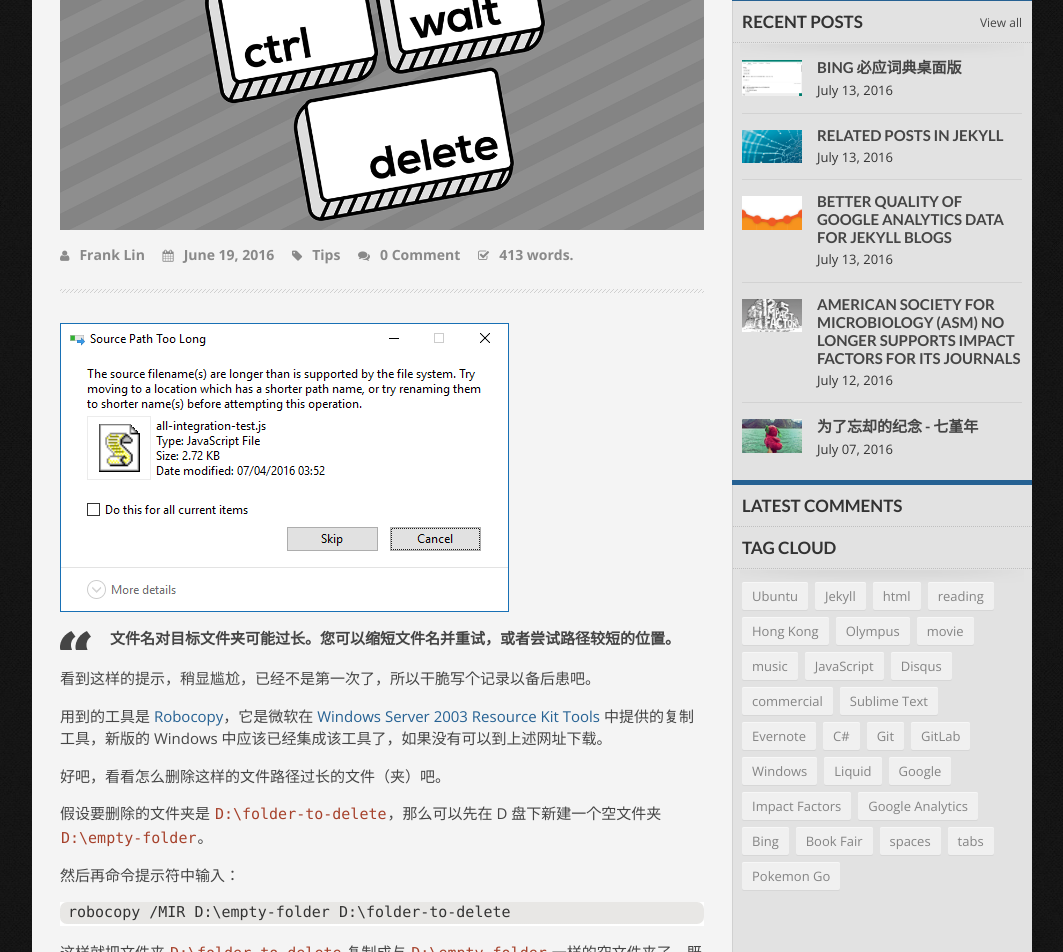
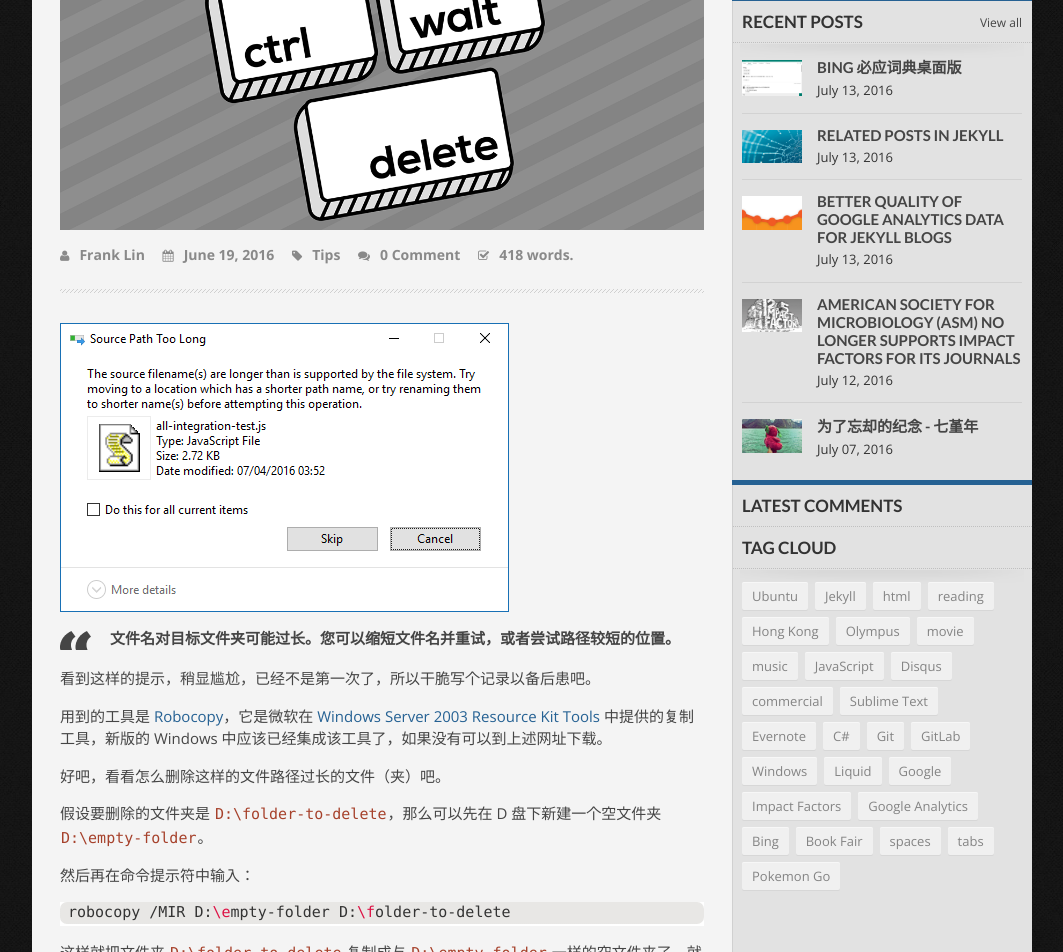
Before and after one commit to flinhong/flinhong.github.io, a Jekyll site: the page built from _posts/Tips/2016-06-19-delete-folder-with-robocopy.md, in a window 1280 px wide. Shown: the part 439-1391 px from the top of the page, without its empty margins (108-1171 px from the left). Built offline with Jekyll 4.4.1, drawn with Linux system fonts in a browser that asks for light colours; comment, search, counter and statistics services are not loaded; some of the changed text lies outside the part shown; grey boxes are pictures that could not be loaded.

Commit message:
update a post

````diff
--- a/_posts/Tips/2016-06-19-delete-folder-with-robocopy.md
+++ b/_posts/Tips/2016-06-19-delete-folder-with-robocopy.md
@@ -23,10 +23,10 @@
 
 假设要删除的文件夹是 `D:\folder-to-delete`，那么可以先在 D 盘下新建一个空文件夹 `D:\empty-folder`。
 
-然后再命令提示符中输入：
+然后再在命令提示符中输入：
 
-```
+```bash
 robocopy /MIR D:\empty-folder D:\folder-to-delete
 ```
 
-这样就把文件夹 `D:\folder-to-delete` 复制成与 `D:\empty-folder` 一样的空文件夹了，既删除了想要删掉的路径太长的文件。
+这样就把文件夹 `D:\folder-to-delete` 复制成与 `D:\empty-folder` 一样的空文件夹了，就这么简单删除了想要删掉的路径太长的文件。
````
